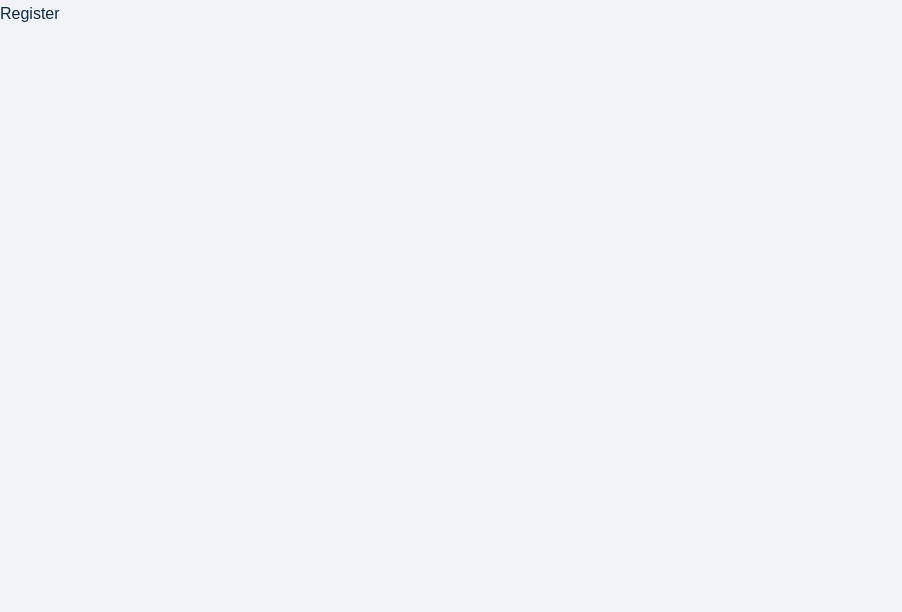
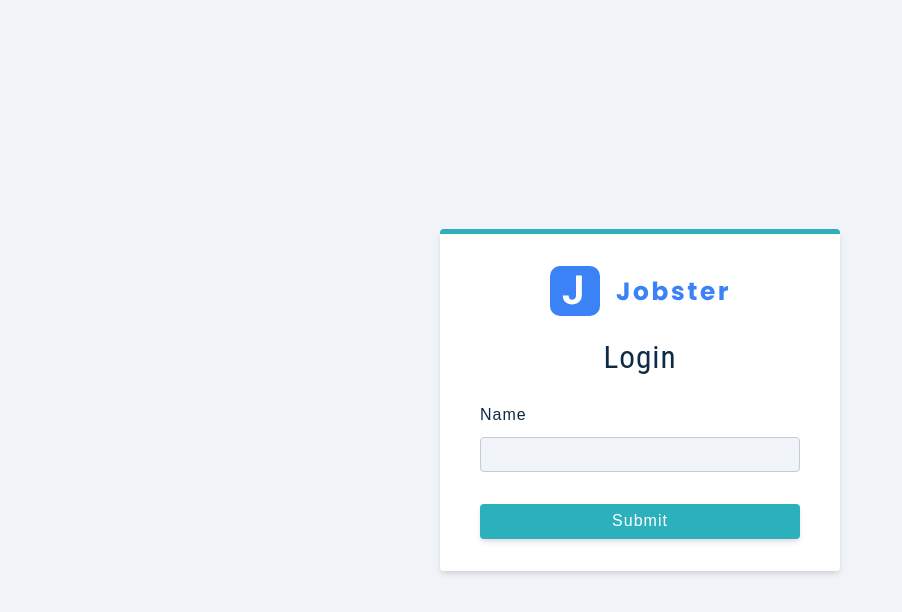
Before and after one commit to nguyenchien/jobster, a React (Create React App) app: page /register in a window 1280 px wide. Shown: the top 612 px of the page, without its empty margins (0-902 px from the left). Built offline with nearby package versions, Linux system fonts and the light colour scheme.

Commit message:
page register

```diff
--- a/src/pages/Register.js
+++ b/src/pages/Register.js
@@ -1,8 +1,51 @@
-import React from 'react'
+import { useState, useEffect } from 'react';
+import { Logo } from '../components';
+import Wrapper from '../assets/wrappers/RegisterPage';
 
 const Register = () => {
+
+  const initialState = {
+    name: '',
+    email: '',
+    password: '',
+    isMember: true,
+  };
+
+  const [values, setValues] = useState(initialState);
+
+  const handleChange = (e) => {
+    setValues(e.target.value);
+  };
+
+  const onSubmit = (e) => {
+    e.preventDefault();
+    console.log(values);
+  };
+
   return (
-    <div>Register</div>
+    <Wrapper className='full-page'>
+      <form className='form' onSubmit={onSubmit}>
+        <Logo />
+        <h3>Login</h3>
+
+        <div className='form-row'>
+          <label htmlFor='name' className='form-label'>
+            name
+          </label>
+          <input
+            type='text'
+            value={values.name || undefined}
+            name='name'
+            onChange={handleChange}
+            className='form-input'
+          />
+        </div>
+
+        <button type='submit' className='btn btn-block'>
+          submit
+        </button>
+      </form>
+    </Wrapper>
   )
 }
 
```
